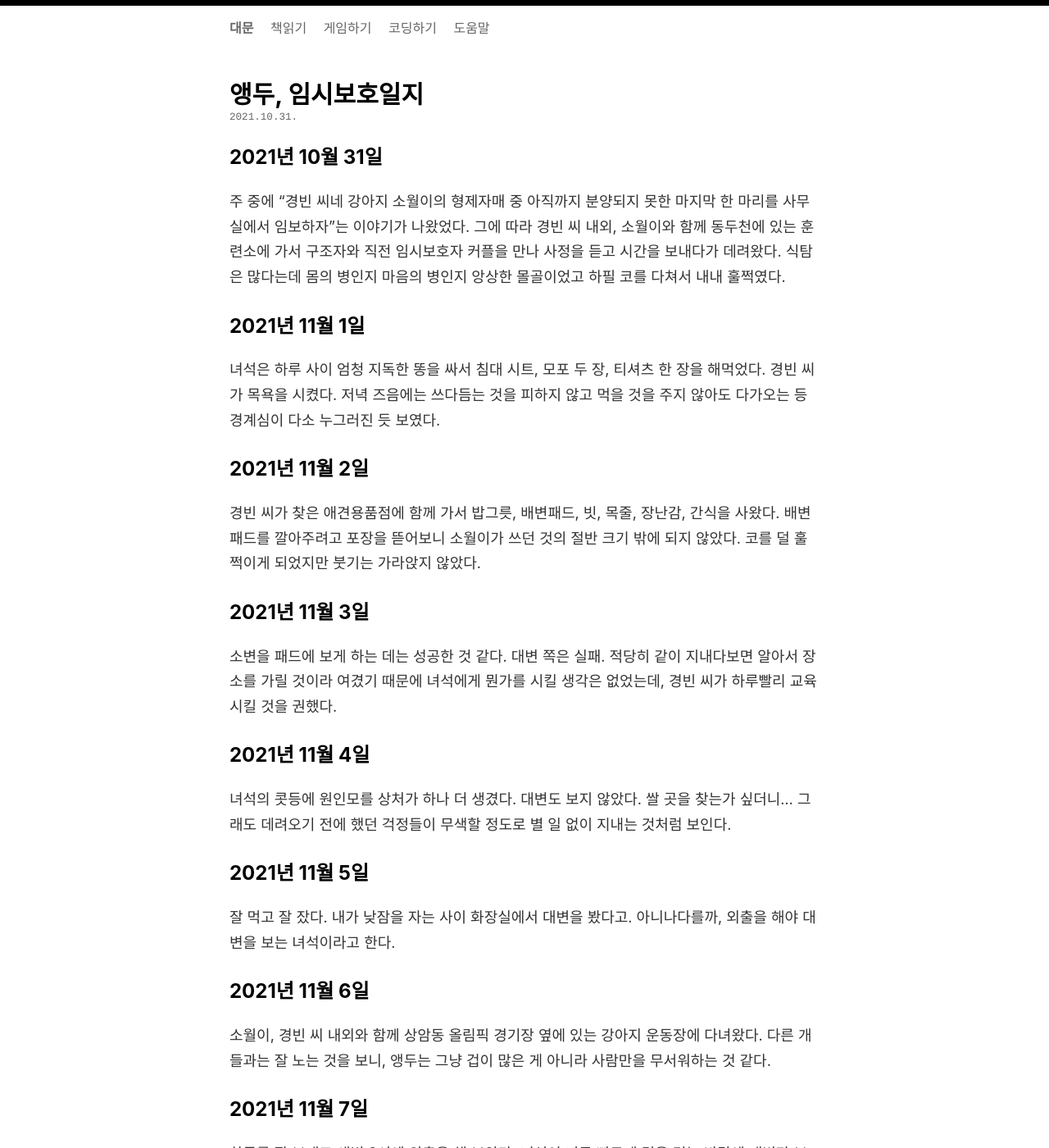
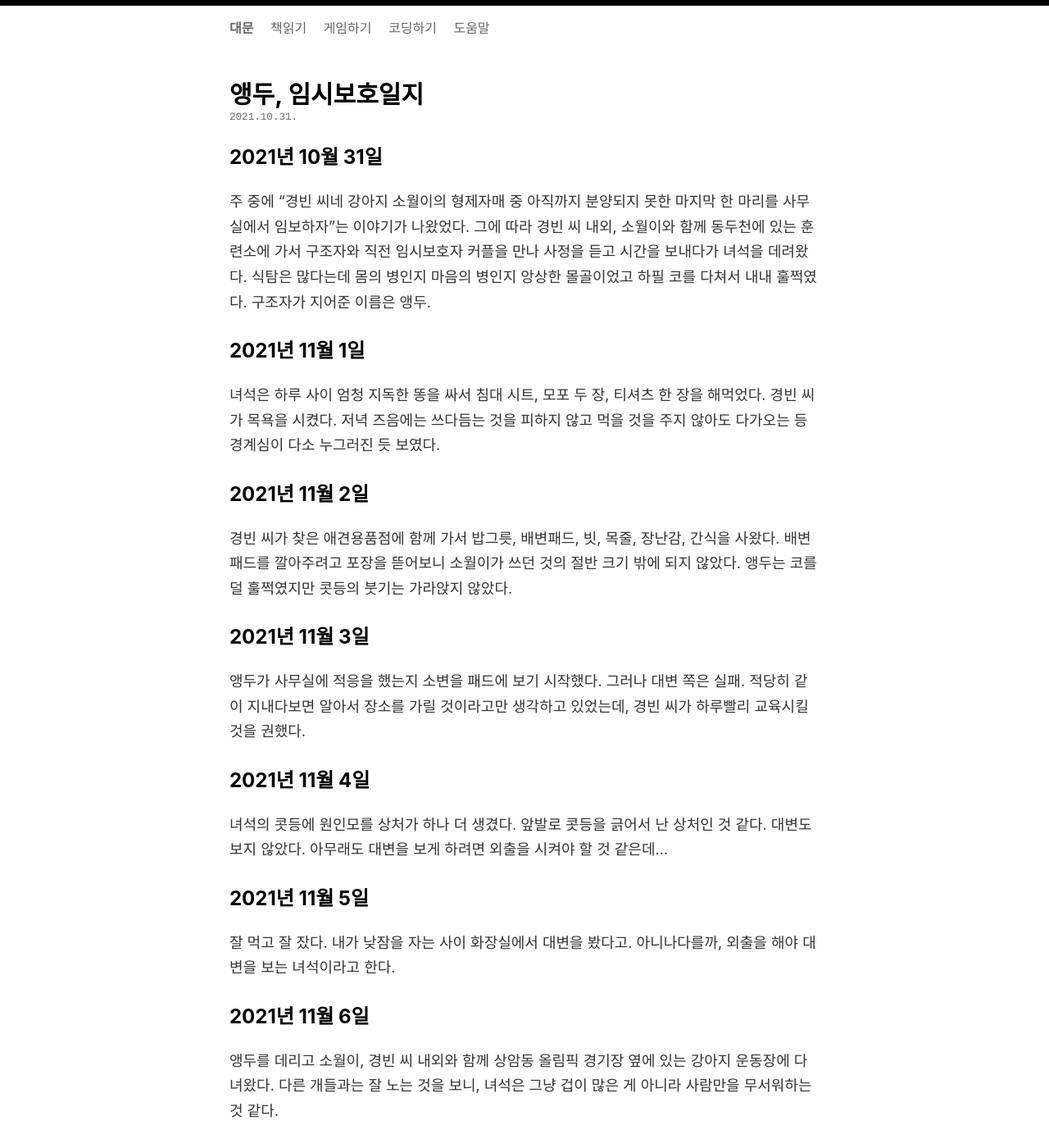
Before and after one commit to oxmhpark/www.exonomicon.net, a Jekyll site: the page built from _posts/2021-10-31-caring-note-of-aeng-doo.md, in a window 1280 px wide and 1400 px high. Shown: the whole window at 82% size. Built offline with Jekyll 4.4.1, drawn with Linux system fonts in a browser that asks for light colours; comment, search, counter and statistics services are not loaded; some of the changed text lies outside the part shown.

Commit message:
Update 2021-10-31-caring-note-of-aeng-doo.md

```diff
--- a/_posts/2021-10-31-caring-note-of-aeng-doo.md
+++ b/_posts/2021-10-31-caring-note-of-aeng-doo.md
@@ -4,25 +4,31 @@ title: "앵두, 임시보호일지"
 comments: true
 ---
 ## 2021년 10월 31일
-주 중에 "경빈 씨네 강아지 소월이의 형제자매 중 아직까지 분양되지 못한 마지막 한 마리를 사무실에서 임보하자"는 이야기가 나왔었다. 그에 따라 경빈 씨 내외, 소월이와 함께 동두천에 있는 훈련소에 가서 구조자와 직전 임시보호자 커플을 만나 사정을 듣고 시간을 보내다가 데려왔다. 식탐은 많다는데 몸의 병인지 마음의 병인지 앙상한 몰골이었고 하필 코를 다쳐서 내내 훌쩍였다.
+주 중에 "경빈 씨네 강아지 소월이의 형제자매 중 아직까지 분양되지 못한 마지막 한 마리를 사무실에서 임보하자"는 이야기가 나왔었다. 그에 따라 경빈 씨 내외, 소월이와 함께 동두천에 있는 훈련소에 가서 구조자와 직전 임시보호자 커플을 만나 사정을 듣고 시간을 보내다가 녀석을 데려왔다. 식탐은 많다는데 몸의 병인지 마음의 병인지 앙상한 몰골이었고 하필 코를 다쳐서 내내 훌쩍였다. 구조자가 지어준 이름은 앵두.
 
 ## 2021년 11월 1일
 녀석은 하루 사이 엄청 지독한 똥을 싸서 침대 시트, 모포 두 장, 티셔츠 한 장을 해먹었다. 경빈 씨가 목욕을 시켰다. 저녁 즈음에는 쓰다듬는 것을 피하지 않고 먹을 것을 주지 않아도 다가오는 등 경계심이 다소 누그러진 듯 보였다.
 
 ## 2021년 11월 2일
-경빈 씨가 찾은 애견용품점에 함께 가서 밥그릇, 배변패드, 빗, 목줄, 장난감, 간식을 사왔다. 배변패드를 깔아주려고 포장을 뜯어보니 소월이가 쓰던 것의 절반 크기 밖에 되지 않았다. 코를 덜 훌쩍이게 되었지만 붓기는 가라앉지 않았다.
+경빈 씨가 찾은 애견용품점에 함께 가서 밥그릇, 배변패드, 빗, 목줄, 장난감, 간식을 사왔다. 배변패드를 깔아주려고 포장을 뜯어보니 소월이가 쓰던 것의 절반 크기 밖에 되지 않았다. 앵두는 코를 덜 훌쩍였지만 콧등의 붓기는 가라앉지 않았다.
 
 ## 2021년 11월 3일
-소변을 패드에 보게 하는 데는 성공한 것 같다. 대변 쪽은 실패. 적당히 같이 지내다보면 알아서 장소를 가릴 것이라 여겼기 때문에 녀석에게 뭔가를 시킬 생각은 없었는데, 경빈 씨가 하루빨리 교육시킬 것을 권했다.
+앵두가 사무실에 적응을 했는지 소변을 패드에 보기 시작했다. 그러나 대변 쪽은 실패. 적당히 같이 지내다보면 알아서 장소를 가릴 것이라고만 생각하고 있었는데, 경빈 씨가 하루빨리 교육시킬 것을 권했다.
 
 ## 2021년 11월 4일
-녀석의 콧등에 원인모를 상처가 하나 더 생겼다. 대변도 보지 않았다. 쌀 곳을 찾는가 싶더니... 그래도 데려오기 전에 했던 걱정들이 무색할 정도로 별 일 없이 지내는 것처럼 보인다.
+녀석의 콧등에 원인모를 상처가 하나 더 생겼다. 앞발로 콧등을 긁어서 난 상처인 것 같다. 대변도 보지 않았다. 아무래도 대변을 보게 하려면 외출을 시켜야 할 것 같은데...
 
 ## 2021년 11월 5일
 잘 먹고 잘 잤다. 내가 낮잠을 자는 사이 화장실에서 대변을 봤다고. 아니나다를까, 외출을 해야 대변을 보는 녀석이라고 한다.
 
 ## 2021년 11월 6일
-소월이, 경빈 씨 내외와 함께 상암동 올림픽 경기장 옆에 있는 강아지 운동장에 다녀왔다. 다른 개들과는 잘 노는 것을 보니, 앵두는 그냥 겁이 많은 게 아니라 사람만을 무서워하는 것 같다.
+앵두를 데리고 소월이, 경빈 씨 내외와 함께 상암동 올림픽 경기장 옆에 있는 강아지 운동장에 다녀왔다. 다른 개들과는 잘 노는 것을 보니, 녀석은 그냥 겁이 많은 게 아니라 사람만을 무서워하는 것 같다.
 
 ## 2021년 11월 7일
 하루를 잘 보내고 새벽 3시에 외출을 해 보았다. 녀석이 너무 빠르게 겁을 먹는 바람에 대변만 보게 하고 복귀해야 했다. 마당이 있는 집에서 살아야 평화롭게 지낼 아이로구나, 하고 생각했다.
+
+## 2021년 11월 8일
+대변을 보지 않은 것을 제외하면 하루를 무탈하게 보냈다.
+
+## 2021년 11월 9일
+산책 연습을 시킬 생각으로 복도를 돌았다. 겁에 질려 아무 곳에나 들어가려고 했기 때문에 오래 걷지는 못했다. 사무실 문 앞에 대변을 본 것을 칭찬하려고 간식을 챙기는 사이, 자기 자리에 소변을 보고 말았다. 준연 씨가 양보해준 VR 매트와 인형, 장난감 등을 버렸다. 랜 케이블과 방 구석을 닦아낸 후, 움츠러든 녀석에게 간식을 많이 줬다.
```
